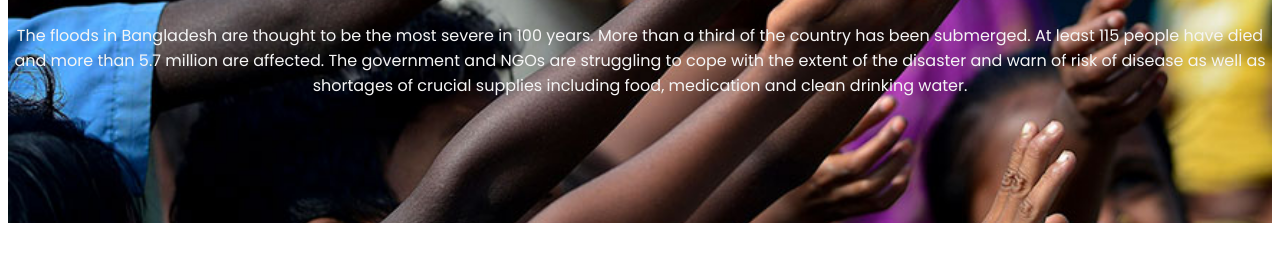
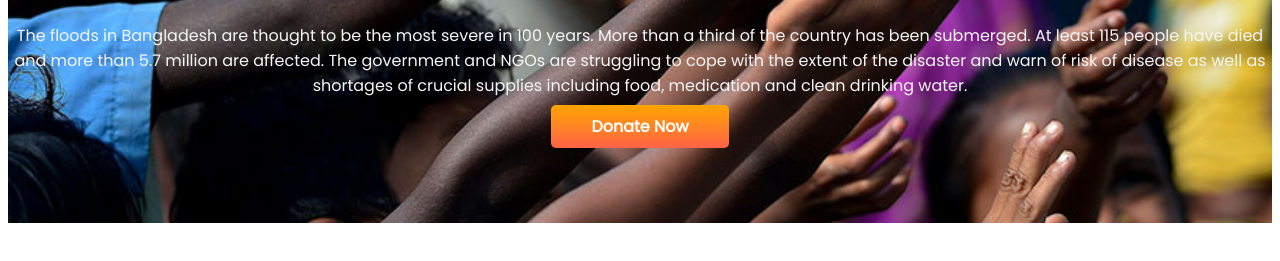
Before and after one commit to SazzadurRahmanAyan/donate-today, a plain HTML site: page index.html in a window 1280 px wide. Shown: the part 285-546 px from the top of the page. Drawn offline with Linux system fonts and the light colour scheme.

Commit message:
button added

```diff
--- a/index.html
+++ b/index.html
@@ -16,6 +16,7 @@
         <h1>Let's Help Those Who Are</h1>
         <h1>More In Need</h1>
         <p>The floods in Bangladesh are thought to be the most severe in 100 years. More than a third of the country has been submerged. At least 115 people have died and more than 5.7 million are affected. The government and NGOs are struggling to cope with the extent of the disaster and warn of risk of disease as well as shortages of crucial supplies including food, medication and clean drinking water. </p>
+        <a class="link-button" target="_blank" href="">Donate Now</a>
     </div>
 
 </section>
--- a/style.css
+++ b/style.css
@@ -23,4 +23,13 @@ p{
     width: 100%;
     height: 100%;
     padding-top: 2%;
+    text-align: center;
 }
+.link-button{
+    text-decoration: none;
+    background-image: linear-gradient(orange, tomato);
+    color: white;
+    font-weight: 700;
+    padding: 10px 40px;
+    border-radius: 5px;
+}
```
